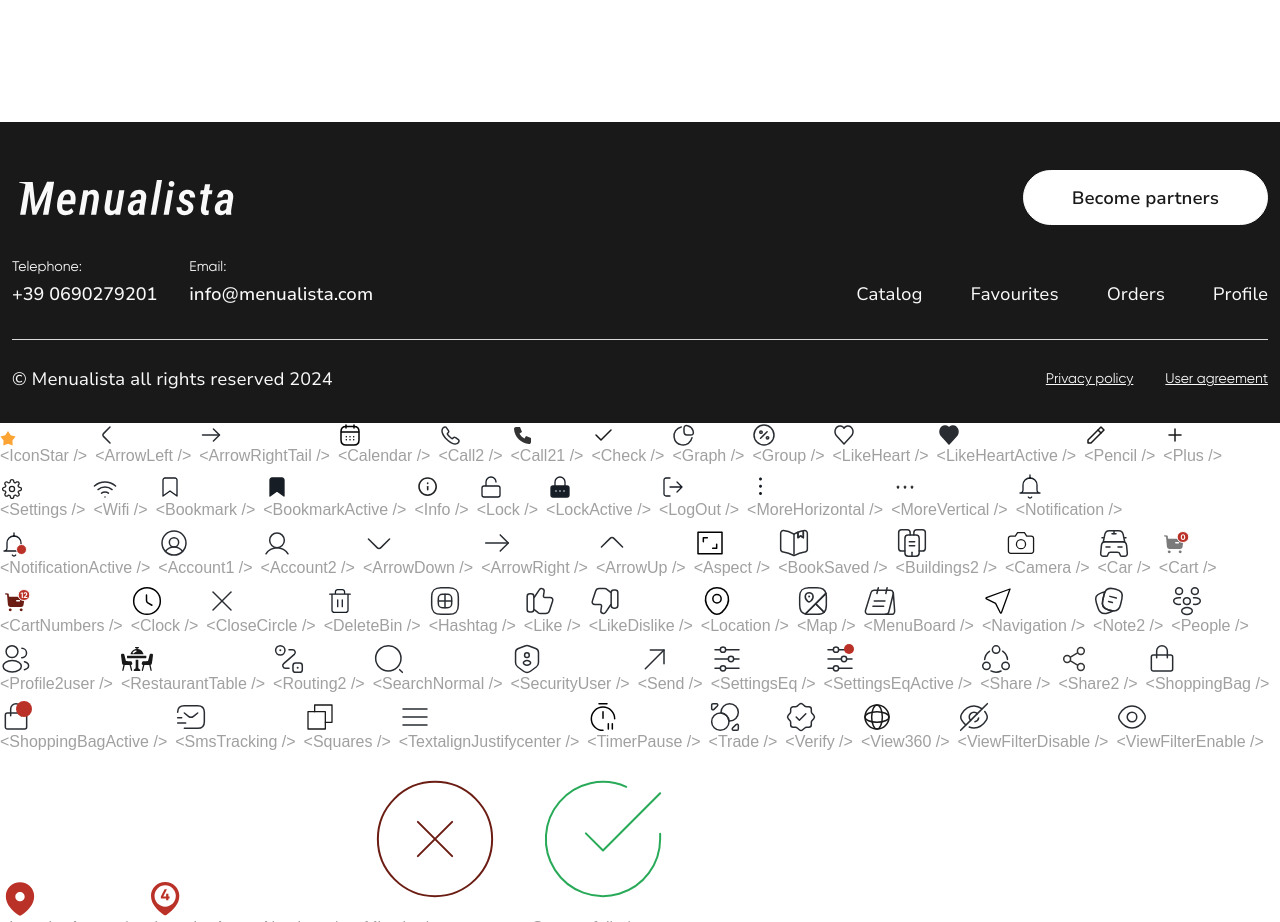
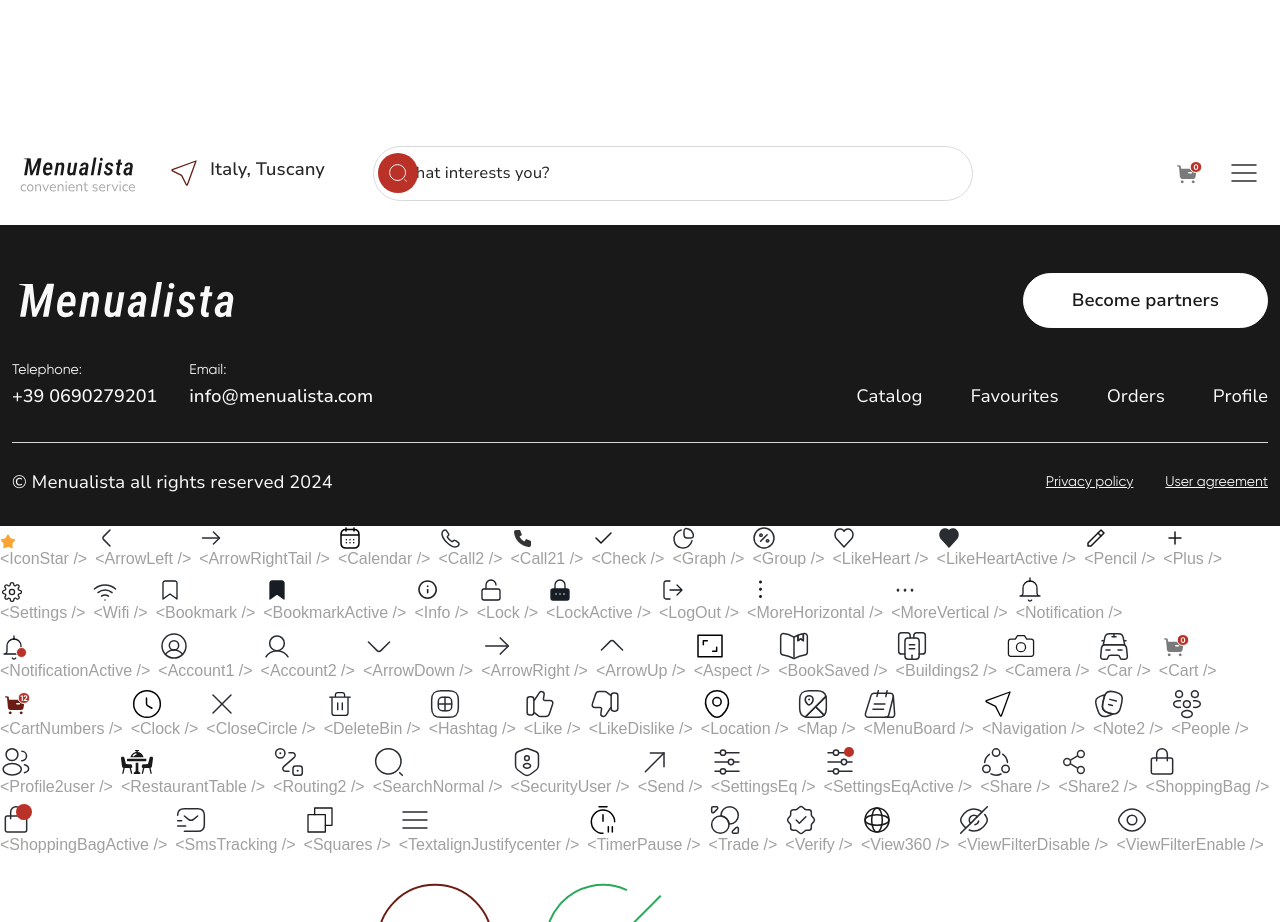
Before and after one commit to itigertechno/menu_list, a Next.js app in the folder packages/ui-kit/: page / in a window 1280 px wide. Shown: the part 4340-5262 px from the top of the page. Built offline with nearby package versions, Linux system fonts and the light colour scheme.

Commit message:
add header

```diff
--- a/packages/ui-kit/src/app/(home)/page.tsx
+++ b/packages/ui-kit/src/app/(home)/page.tsx
@@ -2,6 +2,7 @@
 import Cards from '@/app/card/page';
 import Fonts from '@/app/fonts/page';
 import Icons from '@/app/icons/page';
+import { Header } from '@/app/header';
 import { Footer } from '@/app/footer';
 import Typograpgy from '@/app/typography/page';
 
@@ -14,6 +15,8 @@
 
 			<Fonts />
 
+			<Header />
+
 			<Footer />
 
 			<Icons />
--- /dev/null
+++ b/packages/ui-kit/src/app/header/header.module.scss
@@ -0,0 +1,188 @@
+@use 'sass:math';
+
+$container-width: 1296px;
+$sm: 600px;
+$md: 840px;
+
+.footer {
+	background: #fff;
+
+	ul {
+		list-style-type: none;
+	}
+
+	.footer_wrapper {
+		margin: 0 auto;
+		padding: 24px 20px;
+		max-width: $container-width;
+
+		display: flex;
+		flex-direction: column;
+
+		@media (min-width: $sm) {
+			padding: 24px 20px;
+		}
+
+		.social {
+			display: flex;
+			flex-direction: column;
+			gap: 32px;
+
+			.search_wrap {
+				display: flex;
+				gap: 48px;
+				align-items: center;
+				position: relative;
+				.search {
+					padding: 13.5px 24px;
+					border: 1px solid color.$hr-primary;
+					border-radius: 100vw;
+					width: 600px;
+					display: flex;
+					flex-direction: row;
+					justify-content: space-between;
+					.placeholder {
+						align-self: center;
+						font-weight: 500;
+					}
+				}
+				.s_icon {
+					height: 40px;
+					width: 40px;
+					position: absolute;
+					right: -10;
+					top: 50%;
+					transform: translate(-50%, -50%);
+					background: color.$accent;
+					border-radius: 100vw;
+					padding: 10px;
+
+					img {
+						height: 20px;
+						width: 20px;
+						filter: invert(100%) brightness(1000%) contrast(100%);
+					}
+				}
+				.logo_wrap {
+					display: flex;
+					gap: 32px;
+					align-items: center;
+					.loc {
+						display: flex;
+						align-content: center;
+						gap: 10px;
+						img {
+							filter: invert(12%) sepia(66%) saturate(2380%) hue-rotate(347deg) brightness(96%)
+								contrast(96%);
+						}
+					}
+				}
+			}
+			.ico_wrap {
+				display: flex;
+				gap: 24px;
+				align-items: center;
+			}
+			> * {
+				display: flex;
+				flex-direction: column;
+				justify-content: space-between;
+				gap: 24px;
+
+				@media (min-width: $sm) {
+					flex-direction: row;
+				}
+
+				.logo,
+				button {
+					align-self: center;
+				}
+
+				.contacts {
+					display: flex;
+					flex-direction: column;
+					align-items: center;
+					gap: 16px;
+
+					@media (min-width: $sm) {
+						flex-direction: row;
+						gap: 32px;
+					}
+
+					> * {
+						display: flex;
+						flex-direction: column;
+						gap: 4px;
+						align-items: center;
+
+						@media (min-width: $sm) {
+							align-items: normal;
+						}
+					}
+				}
+
+				:has(.site_map) {
+					margin-top: auto;
+				}
+				.site_map {
+					// color: #fff;
+					height: min-content;
+					width: fit-content;
+
+					column-gap: 48px;
+					row-gap: 16px;
+					display: flex;
+					flex-wrap: wrap;
+					justify-content: center;
+					margin: 0 auto;
+					padding: 0 40px;
+
+					@media (min-width: $sm) {
+						display: grid;
+						grid-template-columns: repeat(2, 1fr);
+						margin: 0;
+						padding: 0;
+					}
+
+					@media (min-width: $md) {
+						display: flex;
+						flex-direction: row;
+					}
+				}
+			}
+		}
+
+		.hr {
+			width: 100%;
+			background-color: color.$hr-primary;
+			height: 1px;
+			margin: 32px 0 24px;
+		}
+
+		.legal {
+			display: flex;
+			justify-content: space-between;
+			flex-direction: column-reverse;
+			align-items: center;
+			gap: 16px;
+
+			ul {
+				display: flex;
+				flex-direction: row;
+				gap: 32px;
+
+				li {
+					text-decoration: underline;
+				}
+			}
+
+			@media (min-width: $sm) {
+				flex-direction: row;
+			}
+		}
+	}
+
+	*:not(button *) {
+		// color: color.$text-secondary;
+	}
+}
--- /dev/null
+++ b/packages/ui-kit/src/app/header/index.tsx
@@ -0,0 +1,64 @@
+'use client';
+
+import Image from 'next/image';
+import { Button } from '@/app/buttons';
+import { ActiveNavigation, CardContent, RegularNavigation, Small, TextMain } from '@/app/typography';
+
+import s from './header.module.scss';
+import logo from '@/../public/assets/svg/logo 2.svg';
+import { Cart, Navigation, SearchNormal, TextalignJustifycenter } from '../icons';
+
+export function Header() {
+	return (
+		<footer className={s.footer}>
+			<div className={s.footer_wrapper}>
+				<div className={s.social}>
+					<div>
+						<div className={s.search_wrap}>
+							<div className={s.logo_wrap}>
+								<Image className={s.logo} src={logo} alt="" />
+								<span className={s.loc}>
+									<Navigation></Navigation>
+									<ActiveNavigation>Italy, Tuscany</ActiveNavigation>
+								</span>
+							</div>
+							<div className={s.search}>
+								<span className={s.placeholder}>
+									<CardContent>What interests you?</CardContent>
+								</span>
+								<span className={s.s_icon}>
+									<SearchNormal></SearchNormal>
+								</span>
+							</div>
+						</div>
+						<div className={s.ico_wrap}>
+							<Cart></Cart>
+							<TextalignJustifycenter></TextalignJustifycenter>
+						</div>
+						{/* <Button onClick={() => {}}>Become partners</Button> */}
+					</div>
+					{/* <div>
+						<div className={s.contacts}>
+							<div>
+								<Small>Telephone:</Small>
+								<ActiveNavigation>+39 0690279201</ActiveNavigation>
+							</div>
+							<div>
+								<Small>Email:</Small>
+								<ActiveNavigation>info@menualista.com</ActiveNavigation>
+							</div>
+						</div>
+						<RegularNavigation>
+							<ul className={s.site_map}>
+								<li>Catalog</li>
+								<li>Favourites</li>
+								<li>Orders</li>
+								<li>Profile</li>
+							</ul>
+						</RegularNavigation>
+					</div> */}
+				</div>
+			</div>
+		</footer>
+	);
+}
```
Also changed, not shown: packages/ui-kit/src/app/header/page.tsx (added, +9 -0 lines), packages/ui-kit/public/assets/svg/logo 2.svg (added).
